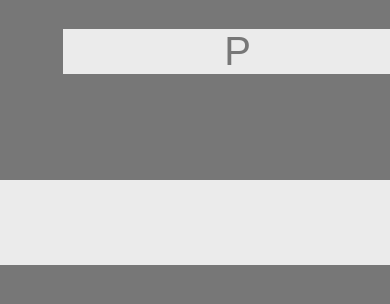
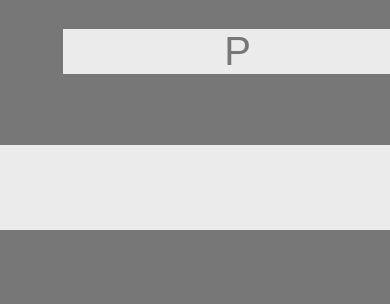
Before and after one commit to Ernsbecerra88/HW-wireframe, a plain HTML site: page index.html in a window 390 px wide. Shown: the part 518-822 px from the top of the page. Drawn offline with Linux system fonts and the light colour scheme.

Commit message:
footer issue fix

```diff
--- a/style.css
+++ b/style.css
@@ -49,6 +49,7 @@ aside {
 p {
     background-color: #ebebeb;
     color:  #777;
+    margin: 0px;
 }
 
 h2 {
@@ -74,7 +75,7 @@ footer {
             float: bottom;
         }
         footer{
-            margin-top: 200px;
+            margin-top: 165px;
         }
 }
 
```
